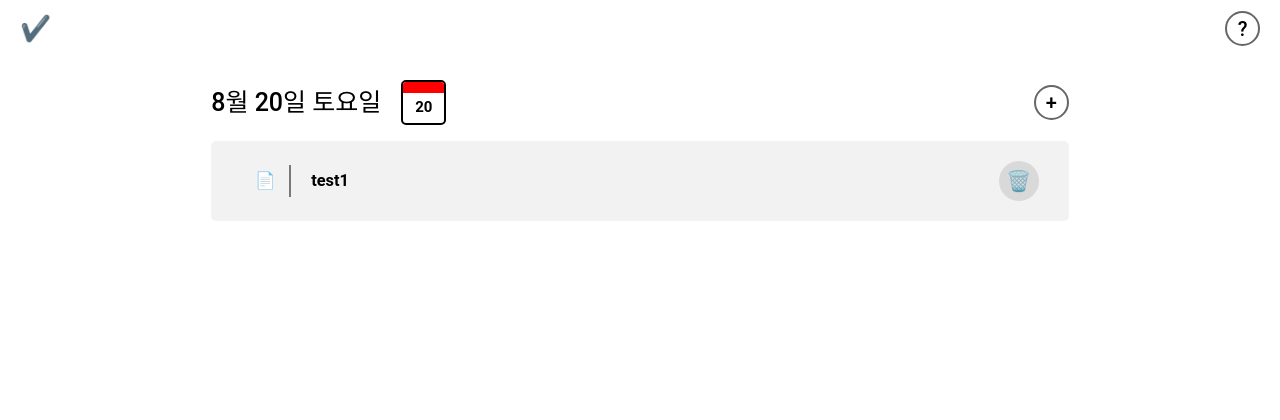
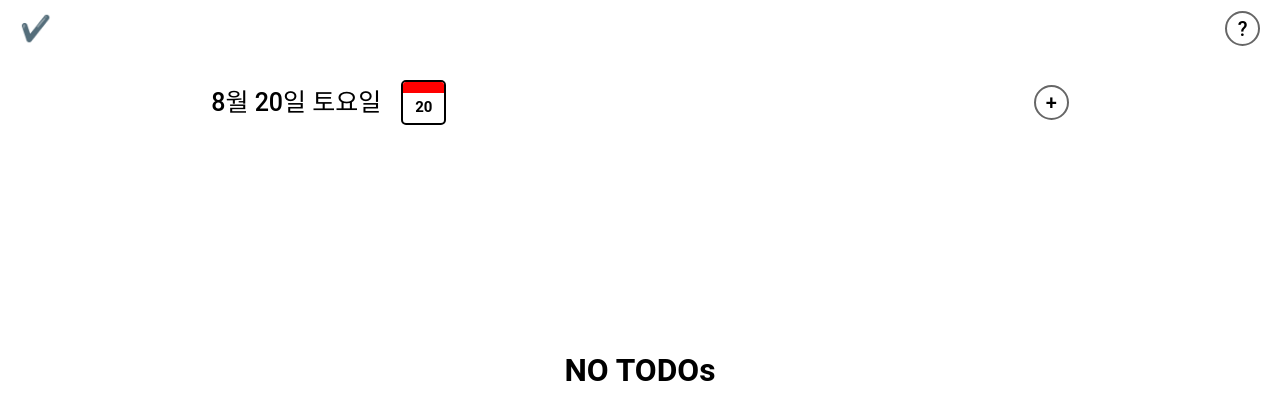
Before and after one commit to joepasss/todo, a React (Create React App) app: page / in a window 1280 px wide. Shown: the top 420 px of the page. Built offline with nearby package versions, Linux system fonts and the light colour scheme.

Commit message:
add empty todo page

```diff
--- a/src/components/addItem/addItem.scss
+++ b/src/components/addItem/addItem.scss
@@ -1,8 +1,8 @@
 @import '../../styles/main-style.scss';
 
 div.addItem {
+  @extend %sec-padding;
   margin: 1rem 2rem;
-  @extend %sec-padding;
   border: 2px solid rgba(0, 0, 0, 0.3);
   border-radius: 2rem;
 
--- a/src/components/list/List.tsx
+++ b/src/components/list/List.tsx
@@ -39,9 +39,17 @@ const List = () => {
             />
             <div className='list__content'>
               {state.states.isPageOpen && <AddItem />}
-              <div className='list__content--todos'>
-                <Todo todo={todo[0]} />
-              </div>
+              {state.todo.items.length === 0 ? (
+                <div className='list__content--empty'>
+                  <h2 className='list__content--empty__content'>NO TODOs</h2>
+                </div>
+              ) : (
+                <div className='list__content--todos'>
+                  {state.todo.items.map((item, index) => {
+                    return <Todo todo={item} key={index} />;
+                  })}
+                </div>
+              )}
             </div>
           </div>
         );
--- a/src/components/list/list.scss
+++ b/src/components/list/list.scss
@@ -4,4 +4,17 @@
   grid-column: center-start / center-end;
 
   @extend %sec-padding;
+
+  &__content {
+    &--empty {
+      height: 60vh;
+      display: flex;
+      align-items: center;
+      justify-content: center;
+
+      &__content {
+        font-size: font-size(medium);
+      }
+    }
+  }
 }
```
